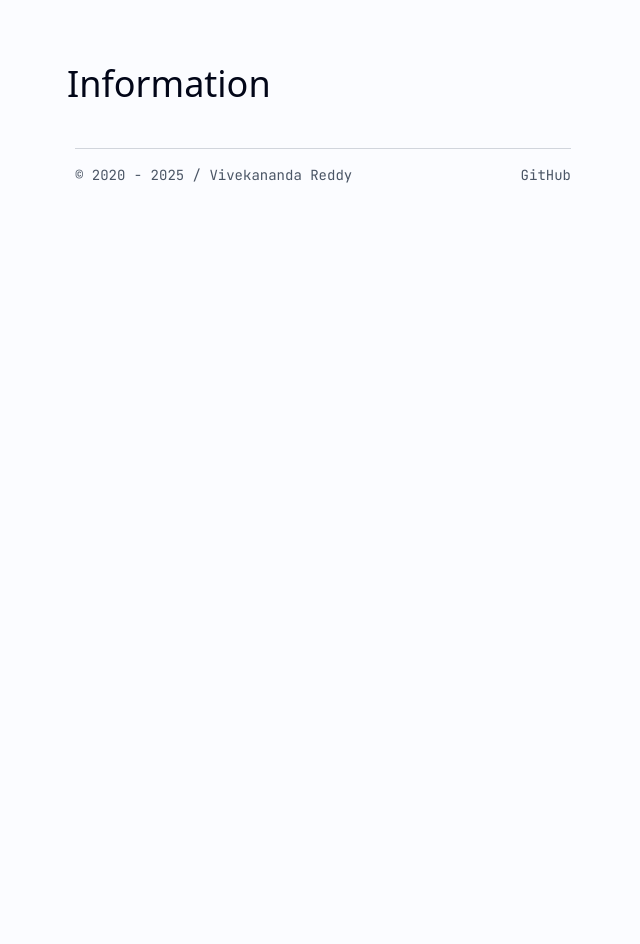
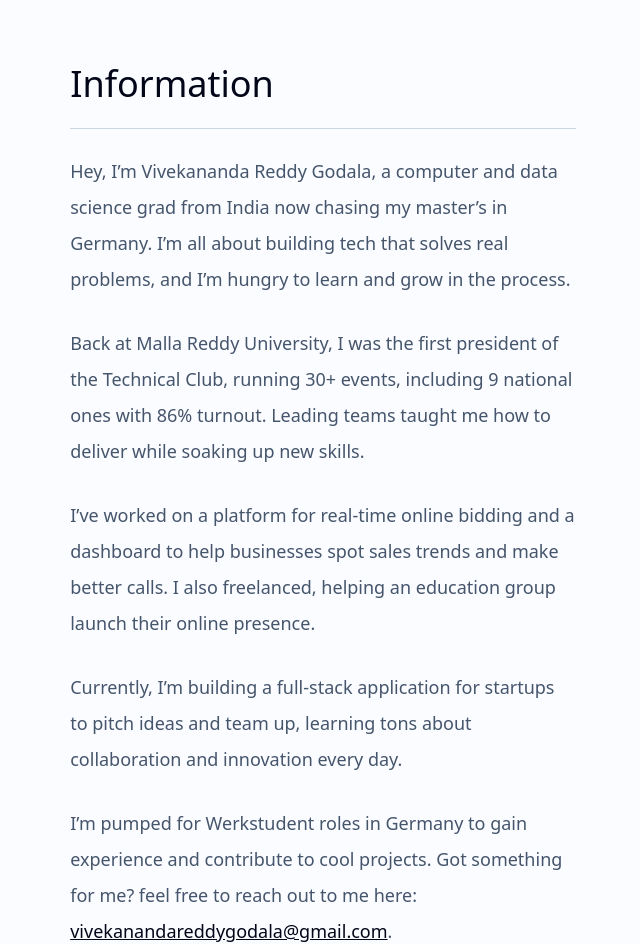
Before and after one commit to VivekanandaReddy3/portfolio, a Next.js app: page /info in a window 1280 px wide. Shown: the part 88-1032 px from the top of the page, without its empty margins (317-957 px from the left). Before the commit the page ends 800 px from the top, so only its background shows below. Built offline with nearby package versions, Linux system fonts and the light colour scheme.

Commit message:
feat: add content and layout for information page

```diff
--- a/app/info/page.tsx
+++ b/app/info/page.tsx
@@ -1,8 +1,37 @@
+import Link from "next/link"
+
 export default function Information() {
   return (
-    <h1 className="mx-auto text-left font-medium text-4xl mb-4 text-slate-950 md:w-1/2 lg:w-1/2 xl:w-2/5 2xl:w-1/4">
+    <main>
+      <section className="px-2">
+        <h1 className="mx-auto text-left font-medium text-4xl mb-4 text-slate-950 md:w-1/2 lg:w-1/2 xl:w-2/5 2xl:w-1/4">
         Information
+        <div className="h-px bg-slate-300 my-6" />
+      </h1>
+      <div className="mx-auto md:w-1/2 lg:w-1/2 xl:w-2/5 2xl:w-1/4 prose prose-lg text-slate-600 leading-loose space-y-7 font-light text-lg">
+        <p>
+          Hey, I’m Vivekananda Reddy Godala, a computer and data science grad from India now chasing my master’s in Germany. I’m all about building tech that solves real problems, and I’m hungry to learn and grow in the process.
+        </p>
+        <p>
+          Back at Malla Reddy University, I was the first president of the Technical Club, running 30+ events, including 9 national ones with 86% turnout. Leading teams taught me how to deliver while soaking up new skills.
+        </p>
 
-      </h1>
+        <p>
+          I’ve worked on a platform for real-time online bidding and a dashboard to help businesses spot sales trends and make better calls. I also freelanced, helping an education group launch their online presence.
+        </p>
+
+        <p>
+          Currently, I’m building a full-stack application for startups to pitch ideas and team up, learning tons about collaboration and innovation every day.
+        </p>
+
+        <p>
+          I’m pumped for Werkstudent roles in Germany to gain experience and contribute to cool projects. Got something for me? feel free to reach out
+          to me here:{' '} <br/>
+          <Link href="mailto:vivekanandareddygodala@gmail.com" className="font-normal underline text-slate-950">vivekanandareddygodala@gmail.com</Link>.
+        </p>
+      </div>
+
+      </section>
+    </main>
   )
 }
--- a/app/posts/page.tsx
+++ b/app/posts/page.tsx
@@ -1,6 +1,6 @@
 export default function Writing() {
   return (
-    <section className="px-4">
+    <section className="sm:px-4">
       <h1 className="mx-auto text-left font-medium text-4xl mb-4 text-slate-950 md:w-1/2 lg:w-1/2 xl:w-2/5 2xl:w-1/4">
        Writing
       </h1>
```
Also changed, not shown: public/comingsoon.png, public/comingsoon1.png (added).
